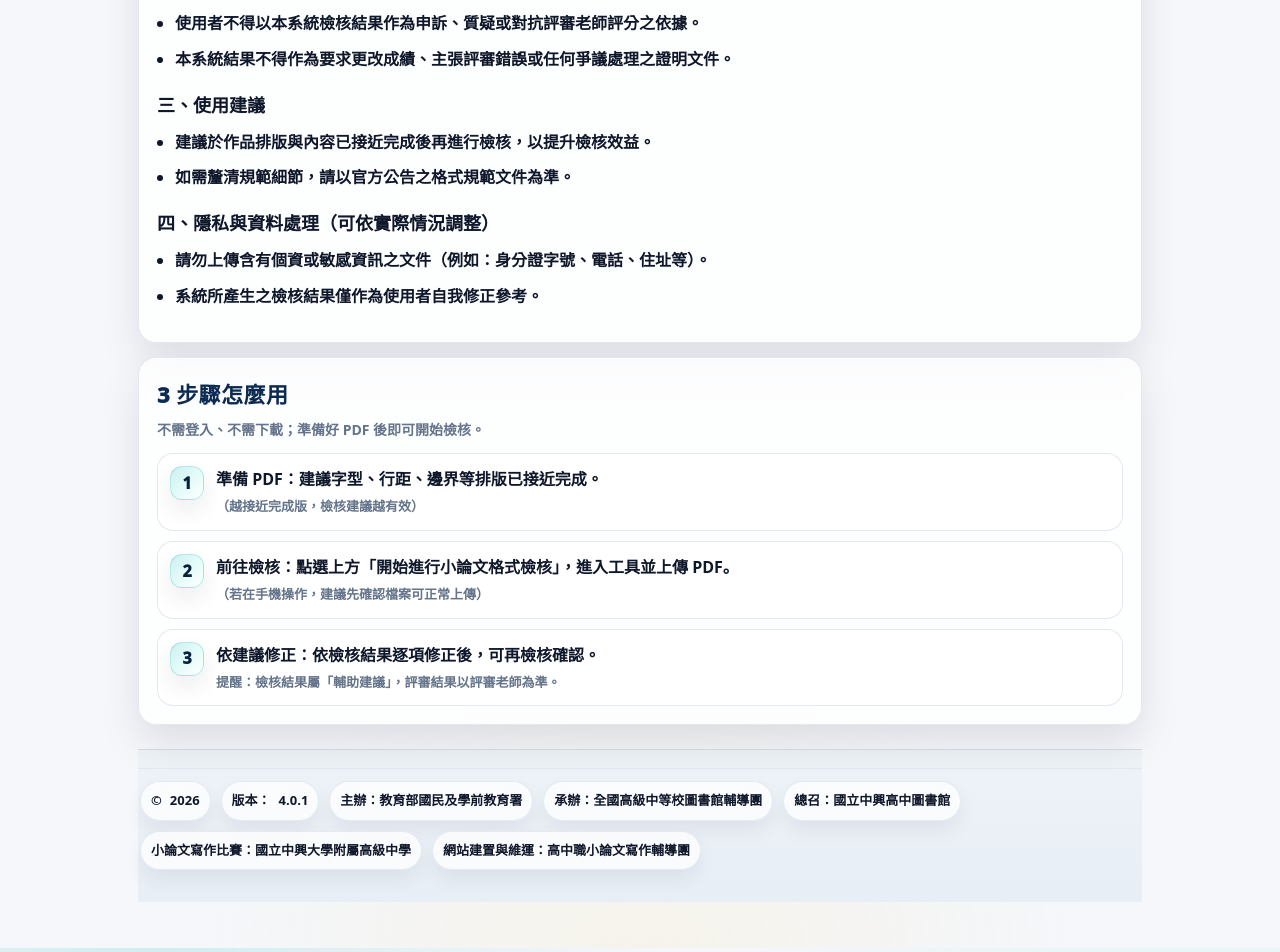
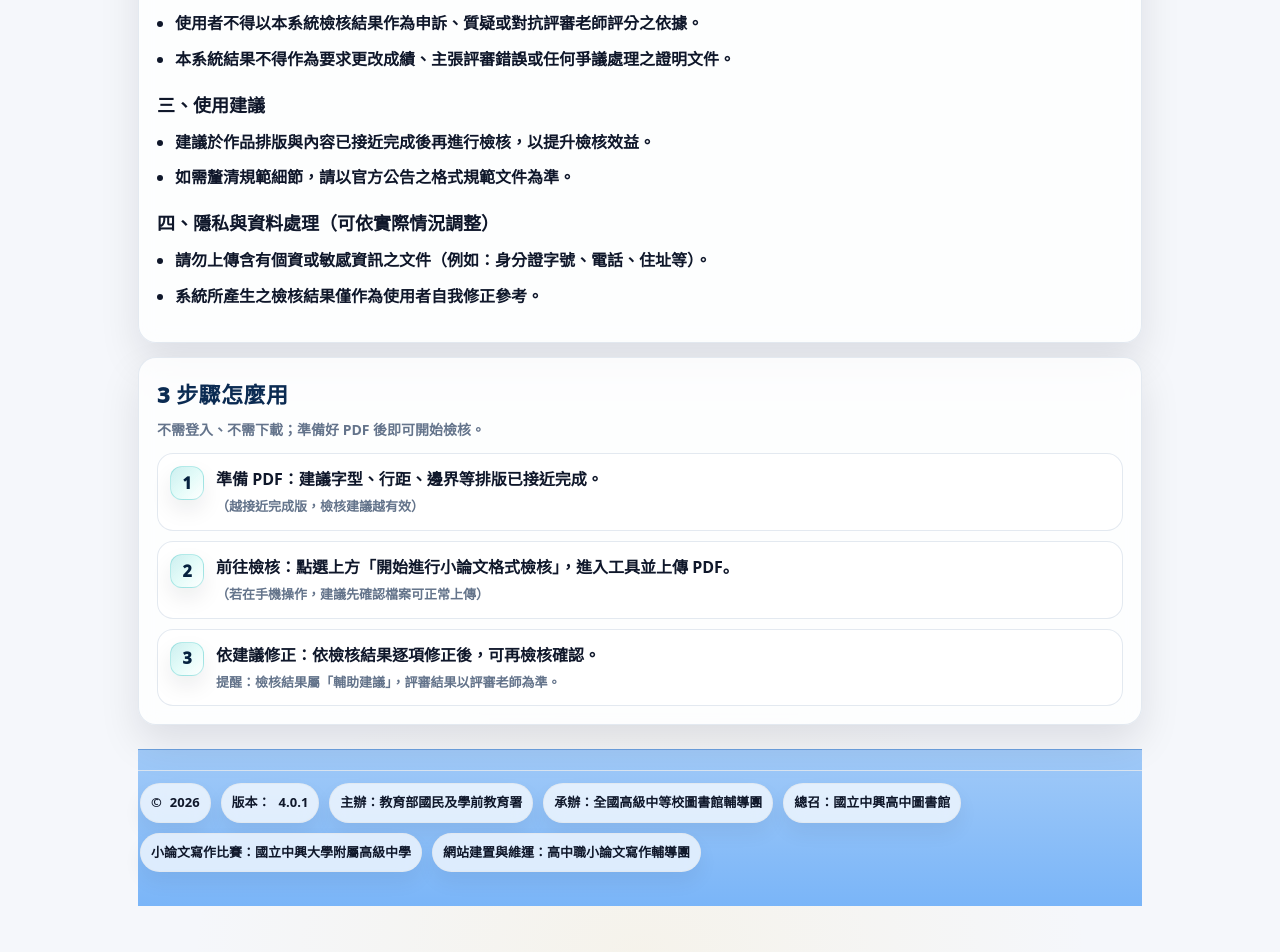
Before and after one commit to r91628120/thesis-checker, a Jekyll site: the page thesis-format/index.html, which Jekyll copies as it is, in a window 1280 px wide. Shown: the part 822-1774 px from the top of the page. Built offline with Jekyll 4.4.1, drawn with Linux system fonts in a browser that asks for light colours.

Commit message:
Add files via upload

```diff
--- a/thesis-format/index.html
+++ b/thesis-format/index.html
@@ -360,16 +360,16 @@
 
      /* ===== footer 視覺收斂（官方底座） ===== */
     footer{
-     margin-top:24px;
-     padding:18px 0 26px;
-     background:
-      linear-gradient(
-        to bottom,
-        #eef3f8,
-        #e8eef6
-    );
-     border-top: 1px solid rgba(15, 23, 42, 0.08);
+      margin-top:24px;
+      padding:20px 0 28px;
+      background: linear-gradient(
+       to bottom,
+       #a1caf8,
+       #7ab5f8
+      );
+      border-top: 1px solid rgba(15,23,42,.12);
     }
+
 
 
   </style>
```
